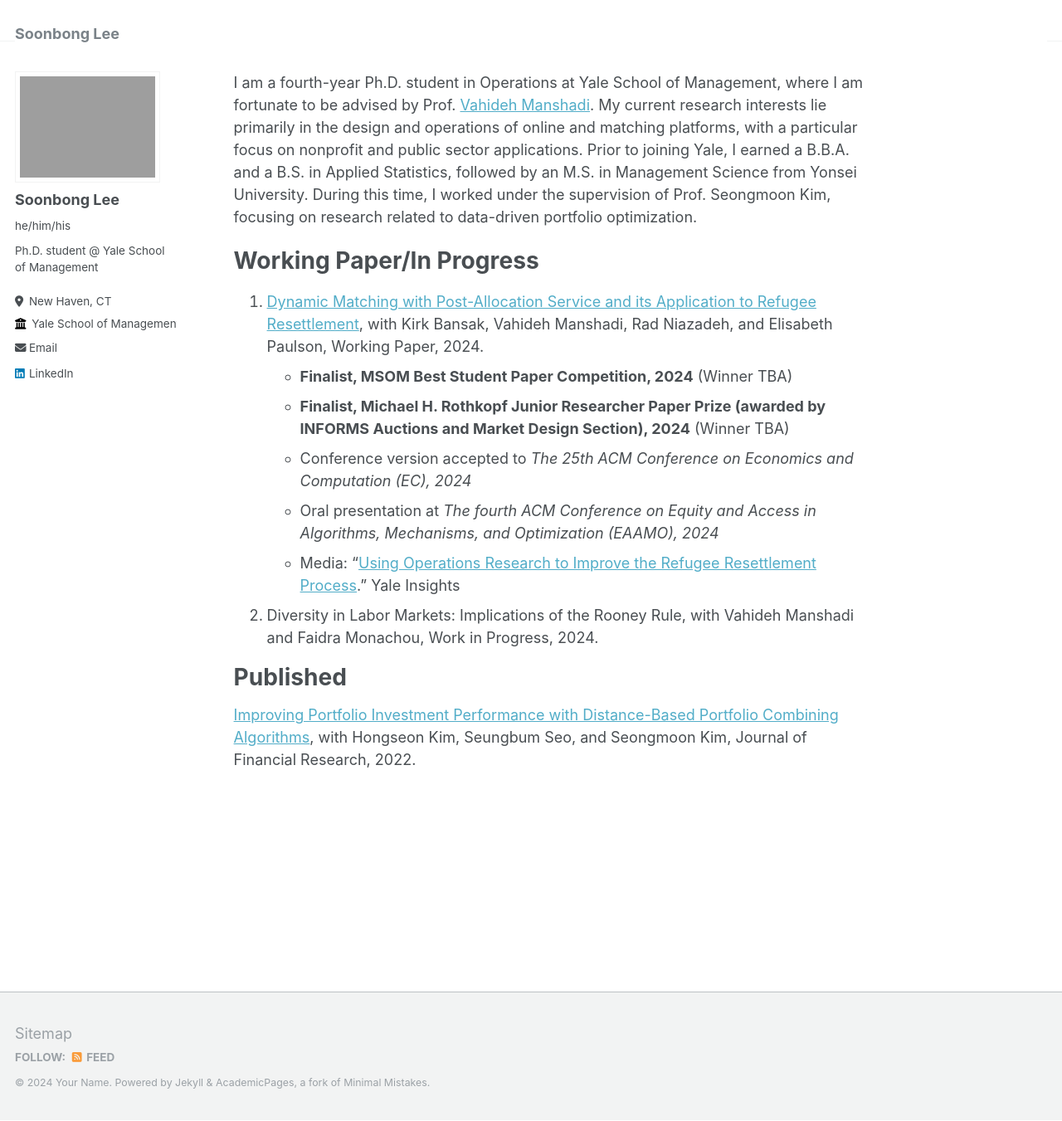
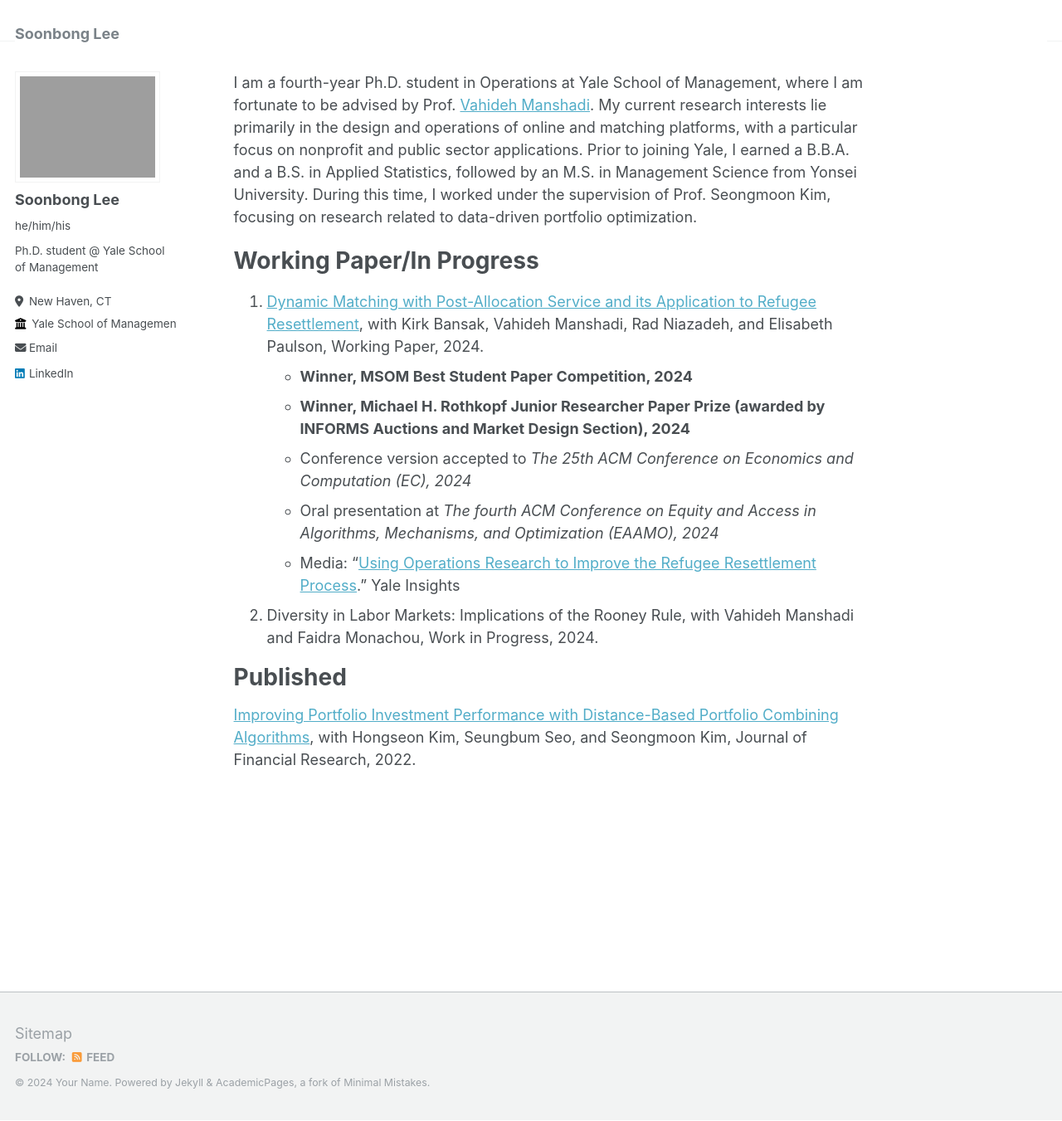
Before and after one commit to soonbong-lee/soonbong-lee.github.io, a Jekyll site: the page built from _pages/about.md, in a window 1280 px wide and 1351 px high. Shown: the whole window at 83% size. Built offline with Jekyll 4.4.1, drawn with Linux system fonts in a browser that asks for light colours.

Commit message:
Update about.md

```diff
--- a/_pages/about.md
+++ b/_pages/about.md
@@ -14,8 +14,8 @@ I am a fourth-year Ph.D. student in Operations at Yale School of Management, whe
 Working Paper/In Progress
 ======
 1. [Dynamic Matching with Post-Allocation Service and its Application to Refugee Resettlement](https://papers.ssrn.com/sol3/papers.cfm?abstract_id=4748762), with Kirk Bansak, Vahideh Manshadi, Rad Niazadeh, and Elisabeth Paulson, Working Paper, 2024.
-- **Finalist, MSOM Best Student Paper Competition, 2024** (Winner TBA)
-- **Finalist, Michael H. Rothkopf Junior Researcher Paper Prize (awarded by INFORMS Auctions and Market Design Section), 2024** (Winner TBA)
+- **Winner, MSOM Best Student Paper Competition, 2024**
+- **Winner, Michael H. Rothkopf Junior Researcher Paper Prize (awarded by INFORMS Auctions and Market Design Section), 2024**
 - Conference version accepted to *The 25th ACM Conference on Economics and Computation (EC), 2024*
 - Oral presentation at *The fourth ACM Conference on Equity and Access in Algorithms, Mechanisms, and Optimization (EAAMO), 2024*
 - Media: "[Using Operations Research to Improve the Refugee Resettlement Process](https://insights.som.yale.edu/insights/using-operations-research-to-improve-the-refugee-resettlement-process)." Yale Insights
```
